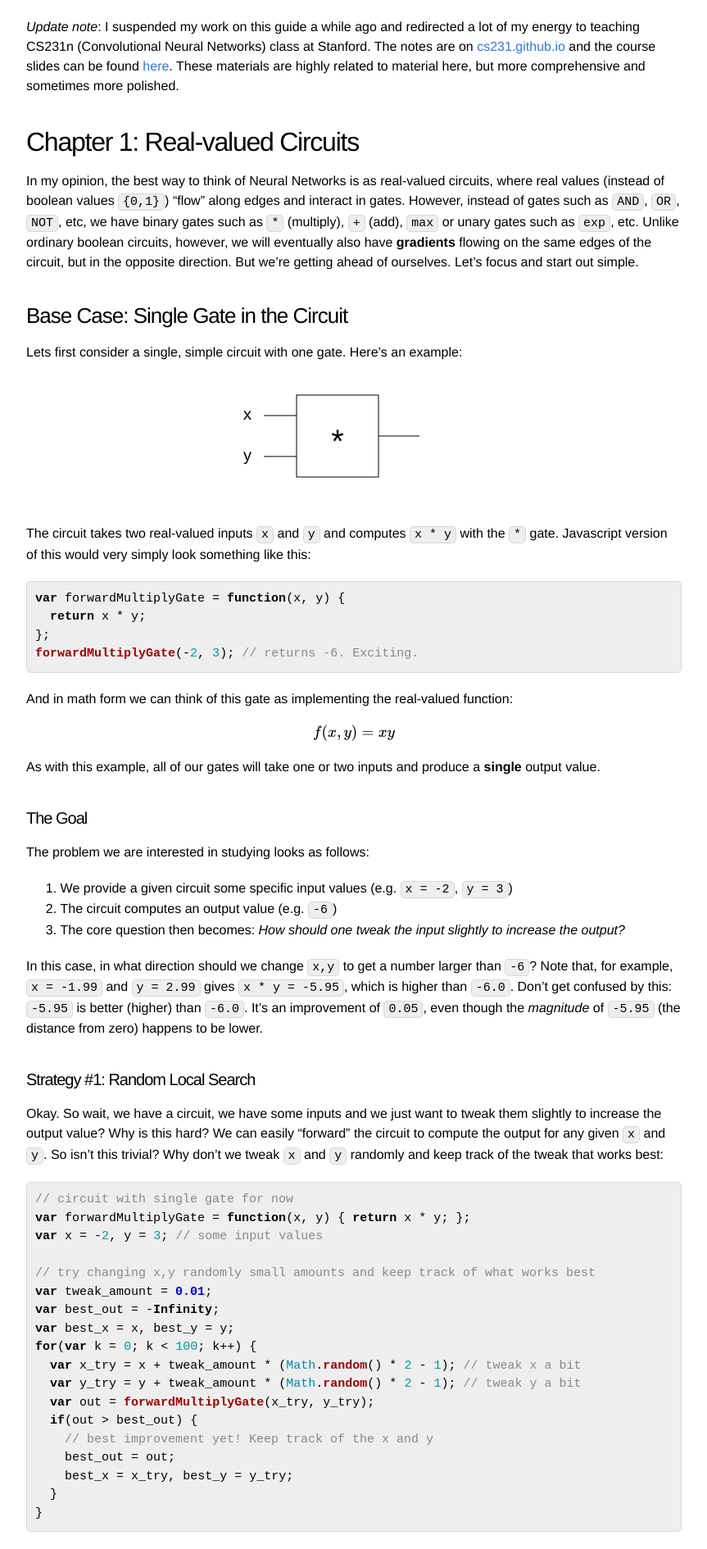
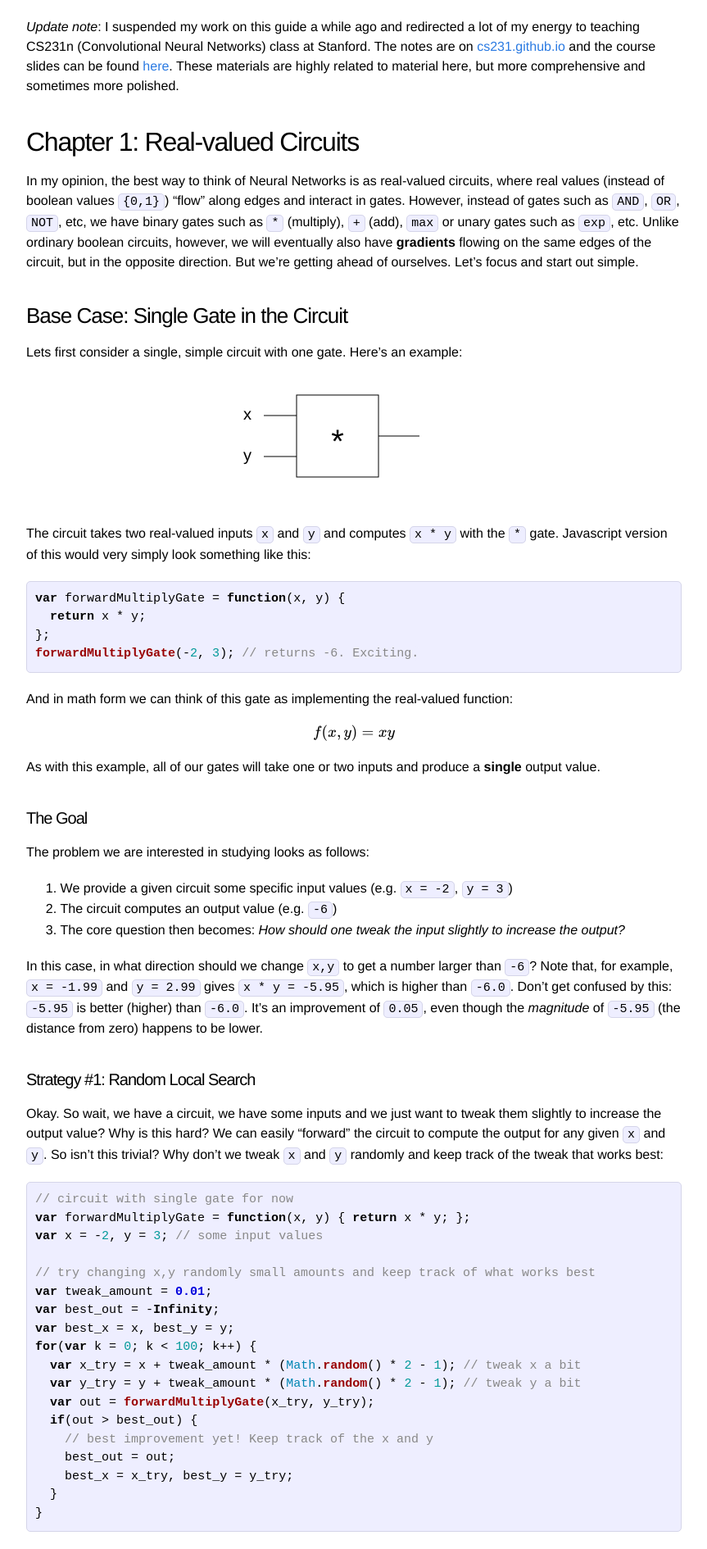
Before and after one commit to adityassrana/old_blog_template, a Jekyll site: the page built from _posts/2020-01-20-test_syntax_highlighting.md, in a window 1280 px wide. Shown: the part 727-2617 px from the top of the page at 82% size, without its empty margins (208-1071 px from the left). Built offline with Jekyll 4.4.1, drawn with Linux system fonts in a browser that asks for light colours; formulas are drawn with MathJax 3.

Commit message:
Revert "change code background to gray"
This reverts commit 8ea4786c9946ad65408408c82526cc88c18ad058.

```diff
--- a/css/main.css
+++ b/css/main.css
@@ -226,8 +226,8 @@ a:visited { color: #205caa; }
 .post pre,
 
 .post code {
-  border: 1px solid #d7d7d7;
-  background-color: #eee;
+  border: 1px solid #d5d5e9;
+  background-color: #eef;
   padding: 10px;
   -webkit-border-radius: 5px;
   -moz-border-radius: 5px;
```
